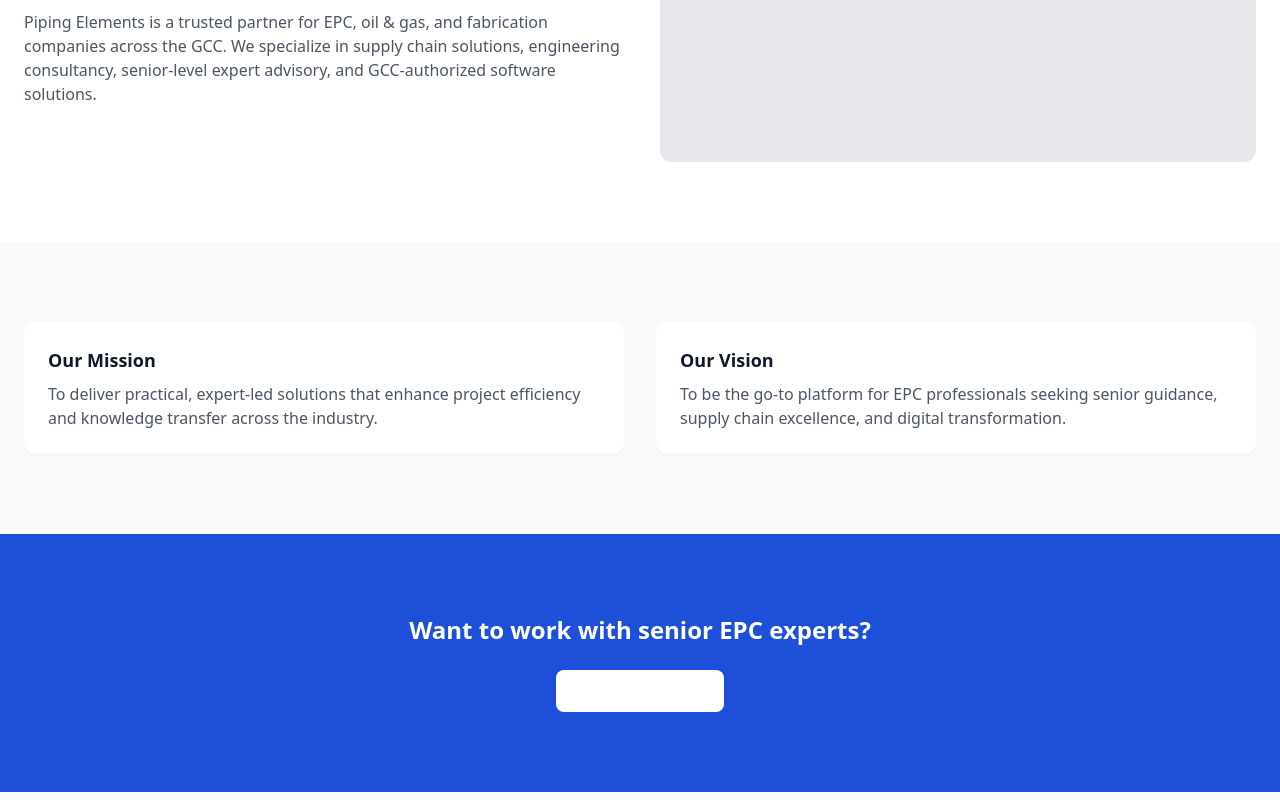
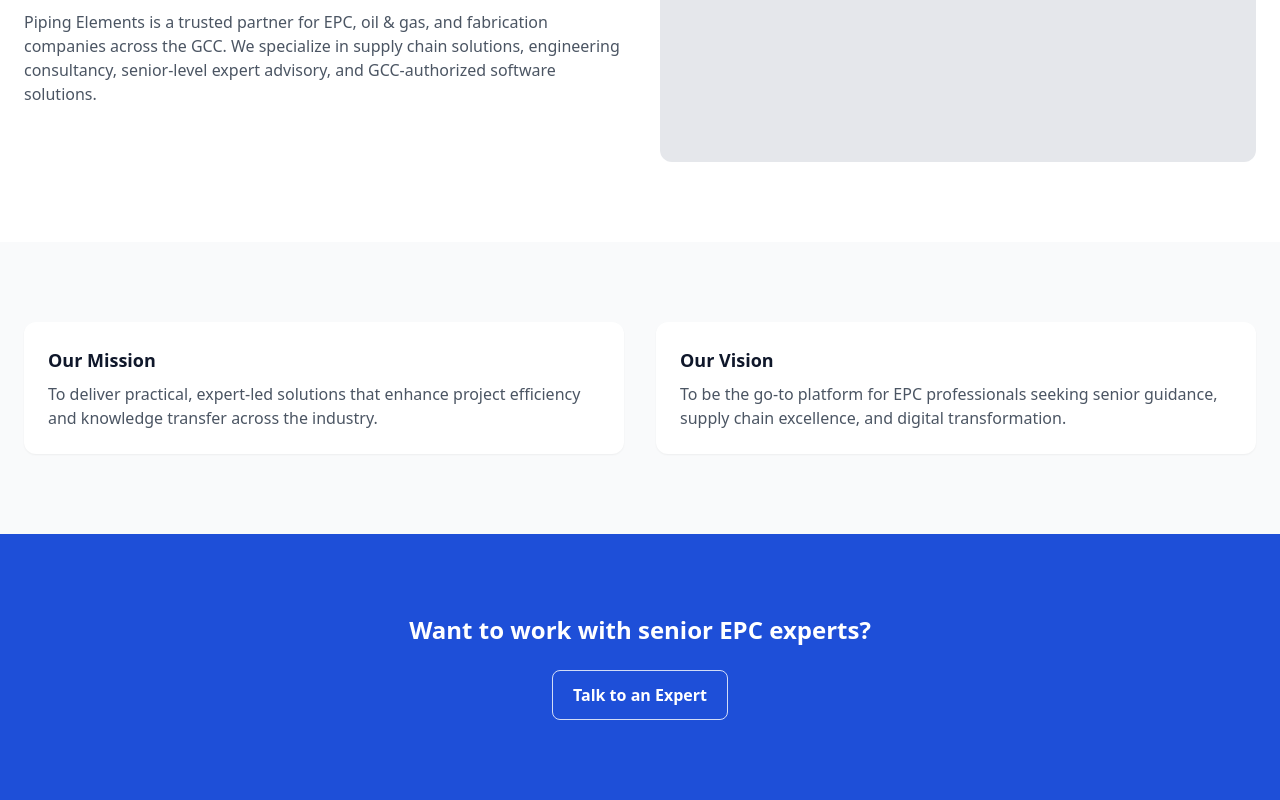
Before and after one commit to Muhammadshajid/piping-elements-website, a Next.js app: page /about in a window 1280 px wide. Shown: the part 520-1320 px from the top of the page. Built offline with nearby package versions, Linux system fonts and the light colour scheme.

Commit message:
Update globals.css

```diff
--- a/app/globals.css
+++ b/app/globals.css
@@ -15,7 +15,6 @@ body {
   background: #f8fafc;
 }
 
-
 .btn-primary {
   background: var(--primary-blue);
   color: white;
@@ -26,14 +25,19 @@ body {
 }
 
 .btn-outline {
-  background: white;
-  color: var(--primary-blue);
+  background: transparent;
+  color: white;
   padding: 12px 20px;
   border-radius: 8px;
   font-weight: 600;
-  border: 1px solid var(--primary-blue);
+  border: 1px solid rgba(255,255,255,0.8);
+  transition: all 0.2s ease;
 }
 
+.btn-outline:hover {
+  background: white;
+  color: var(--dark-blue);
+}
 
 .card {
   background: white;
@@ -49,7 +53,7 @@ body {
   border-radius: 0.5rem;
 }
 
-
-.input{width:100%;border:1px solid rgba(15,23,42,0.15);border-radius:.5rem;padding:.6rem .75rem;}
-.label{font-size:.875rem;color:rgba(15,23,42,0.8);}
-.btn-outline{border:1px solid rgba(255,255,255,0.6);color:#fff;padding:.5rem 1rem;border-radius:.5rem;}
+.label {
+  font-size: 0.875rem;
+  color: rgba(15,23,42,0.8);
+}
```
